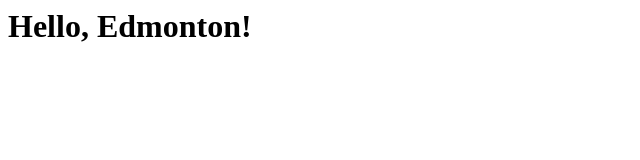
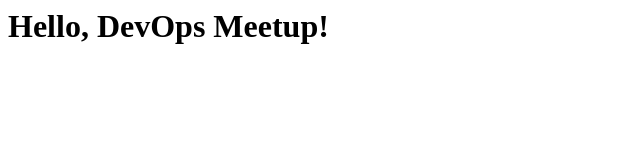
Before and after one commit to MarkBennett/simple-server, a plain HTML site: page index.html in a window 1280 px wide. Shown: the whole page, without its empty margins (0-640 px from the left). Drawn offline with Linux system fonts and the light colour scheme.

Commit message:
Update index.html

```diff
--- a/index.html
+++ b/index.html
@@ -1 +1 @@
-<h1>Hello, Edmonton!</h1>
+<h1>Hello, DevOps Meetup!</h1>
```
